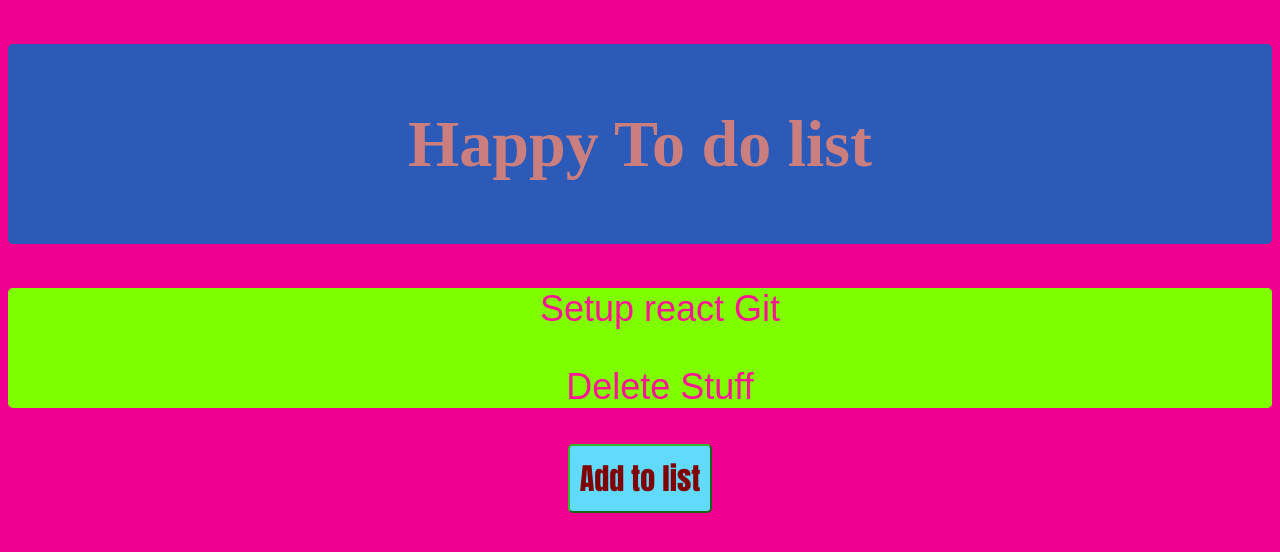
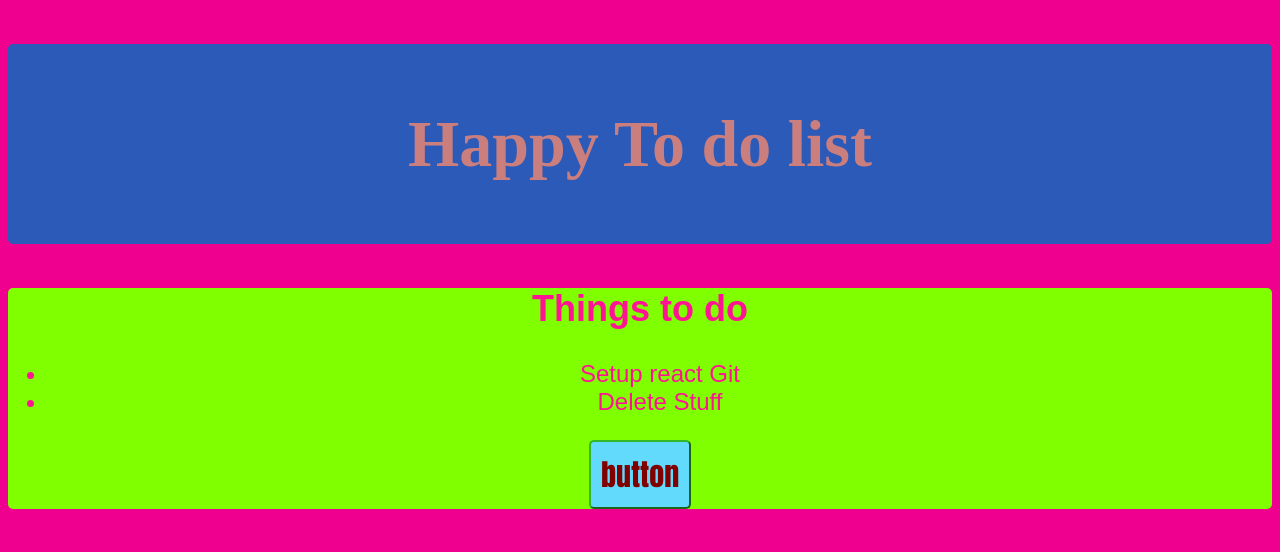
Before and after one commit to tobyw1234/Tiny-react-app, a React (Create React App) app: page / in a window 1280 px wide. Shown: the top 552 px of the page. Built offline with nearby package versions, Linux system fonts and the light colour scheme.

Commit message:
laid out intial webpage

```diff
--- a/src/App.js
+++ b/src/App.js
@@ -1,12 +1,29 @@
 import "./App.css";
 import React from "react";
+import {useState} from "react"
+function App() {
+//   const [newItem, setNewItem] = React.useState([
+//     { updateItem: "update stuff" },
+//   ]);
 
-function App() {
-  const [newItem, setNewItem] = React.useState([
-    { updateItem: "update stuff" },
-  ]);
+//   const Tasks = ["Setup react Git", "Delete Stuff"];
+//   let workingTasks = [...Tasks];
+//   console.log(workingTasks);
 
-  // function makes buttons that set inputItem
+//   function randomise(workingTasks) {
+//     let randomInt = Math.floor(Math.random() * 2);
+//     // WorkingTasks.push(WorkingTasks.slice(0, randomInt))
+//     console.log(Array.isArray(workingTasks));
+//   }
+
+  // function button() {
+  //   return (
+  //     <button className="Button" onClick={randomise}>
+  //       Add to list
+  //     </button>
+  //   );
+  // }
+  // // function makes buttons that set inputItem
   //functuon that pushes inputItem into tasks pushes the thing
   // makes html list ToDolist
   // addToList => div on line 33
@@ -14,46 +31,36 @@ function App() {
   return (
     <div className="App">
       <header>
-        <h1 class="App-header">Happy To do list</h1>
+        <h1 className="App-header">Happy To do list</h1>
       </header>
-      <div class="Tasks">{ToDoList(Tasks)}</div>
-      {button()}
+      <ToDoList />
     </div>
   );
 }
 
-const Tasks = ["Setup react Git", "Delete Stuff"];
-
-const AddToList = ([Tasks, newItem]) => {
-  let newToDo = [...Tasks];
-  newToDo.push(newItem);
-  console.log(newToDo);
-  return newToDo;
-};
-
-const ToDoList = function (newToDo) {
-  const toDoArr = newToDo.map((task) => {
-    return (
-      <>
-        <p className="ToDo-List" key={task}>
-          {task}
-        </p>
-      </>
-    );
-  });
+const ToDoList = function () {
+  const firstToDo = ["Setup react Git", "Delete Stuff"];
+  const [toDo, setToDo] = useState(firstToDo);
   return (
-    <>
-      <ul className="ToDo-List"> {toDoArr} </ul>
-    </>
+    <div className="ToDo-List">
+      <h2>Things to do</h2>
+      <ul>
+        {toDo.map((item) => {
+          return <li key={item}>{item}</li>;
+        })}
+      </ul>
+      <AddToList toDo={toDo} />
+    </div>
   );
 };
 
-function button() {
-  return (
-    <button class="Button" onClick={AddToList(Tasks, "Add to list")}>
-      Add to list
-    </button>
-  );
-}
+const AddToList = ({ setToDo }) => {
+  console.log(setToDo);
+  return <button className="Button"> button</button>;
+};
 
 export default App;
+// Ideas
+//
+/// fuction that deletes an item from the list
+/// function where you click a button and it randomizes the list
```
